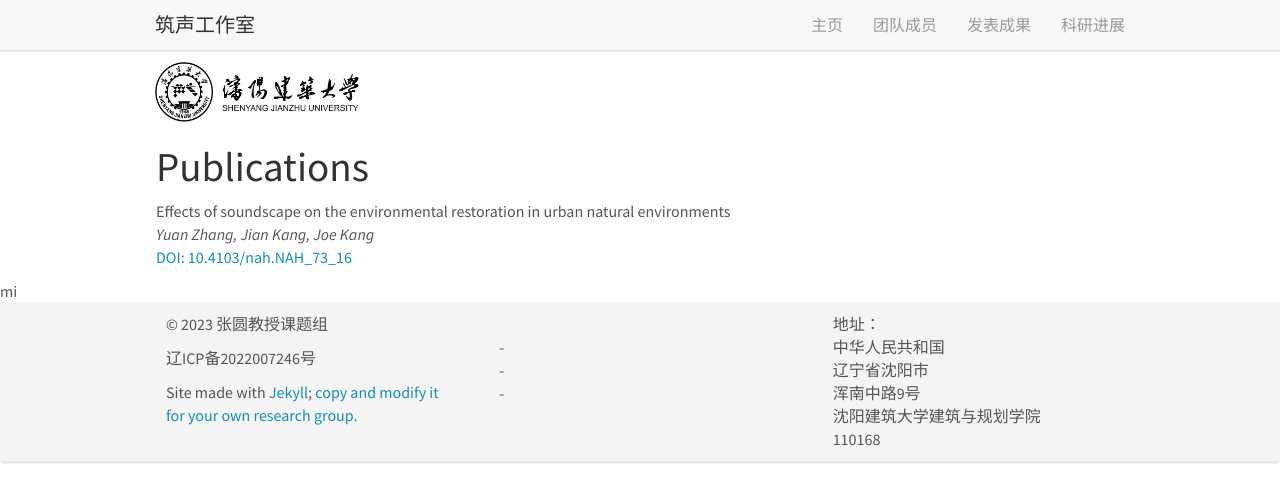
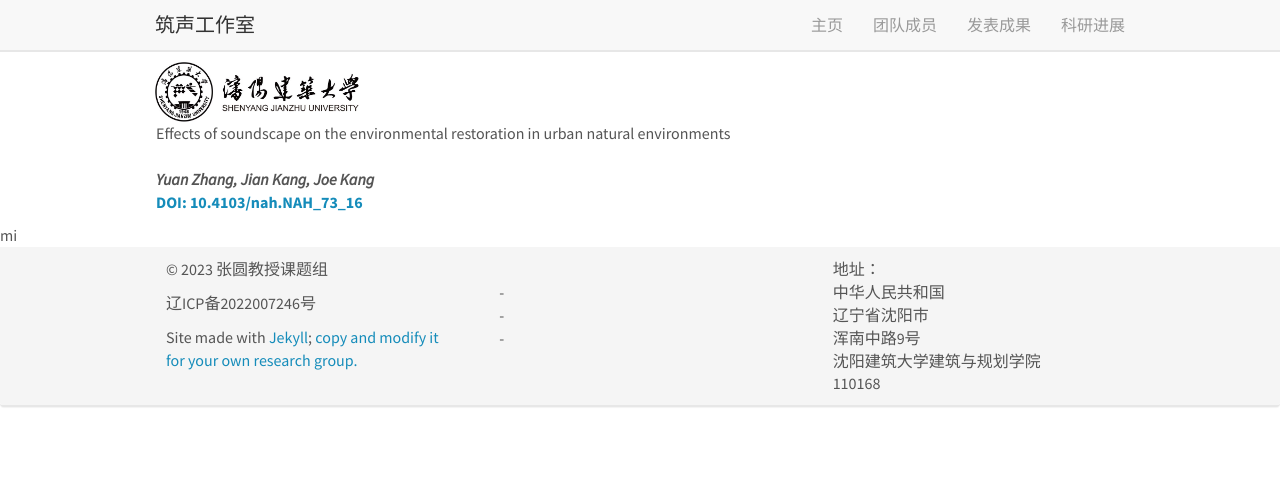
Before and after one commit to BZM2000/BZM2000.github.iottt, a Jekyll site: the page built from _pages/publications.md, in a window 1280 px wide. Shown: the top 502 px of the page. Built offline with Jekyll 4.4.1, drawn with Linux system fonts in a browser that asks for light colours; nearby versions of some CDN libraries.

Commit message:
Update publications.md

```diff
--- a/_pages/publications.md
+++ b/_pages/publications.md
@@ -6,58 +6,10 @@ sitemap: false
 permalink: /publications/
 ---
 
-# Publications
-
-<!-- ## Highlights
-
-(For a full list see [below](#full-list) or go to [Google Scholar](https://scholar.google.com/citations?user=I8dpTJMAAAAJ&hl=en).
-
-{% assign number_printed = 0 %}
-{% for publi in site.data.publist %}
-
-{% assign even_odd = number_printed | modulo: 2 %}
-{% if publi.highlight == 1 %}
-
-{% if even_odd == 0 %}
-
-<div class="row">
-{% endif %}
-
-<div class="col-sm-6 clearfix">
- <div class="well">
-  <pubtit>{{ publi.title }}</pubtit>
-  <img src="{{ site.url }}{{ site.baseurl }}/images/pubpic/{{ publi.image }}" class="img-responsive" width="33%" style="float: left" />
-  <p>{{ publi.description }}</p>
-  <p><em>{{ publi.authors }}</em></p>
-  <p><strong><a href="{{ publi.link.url }}">{{ publi.link.display }}</a></strong></p>
-  <p class="text-danger"><strong> {{ publi.news1 }}</strong></p>
-  <p> {{ publi.news2 }}</p>
- </div>
-</div>
-
-{% assign number_printed = number_printed | plus: 1 %}
-
-{% if even_odd == 1 %}
-
-</div>
-{% endif %}
-
-{% endif %}
-{% endfor %}
-
-{% assign even_odd = number_printed | modulo: 2 %}
-{% if even_odd == 1 %}
-
-</div>
-{% endif %}
-
-<p> &nbsp; </p>
-
-## Full List -->
-
 {% for publi in site.data.publist %}
 
 {{ publi.title }} <br />
+<strong>{{ publi.journal }} <br />
 <em>{{ publi.authors }} </em><br /><a href="{{ publi.link.url }}">{{ publi.link.display }}</a>
 
 {% endfor %}
```
